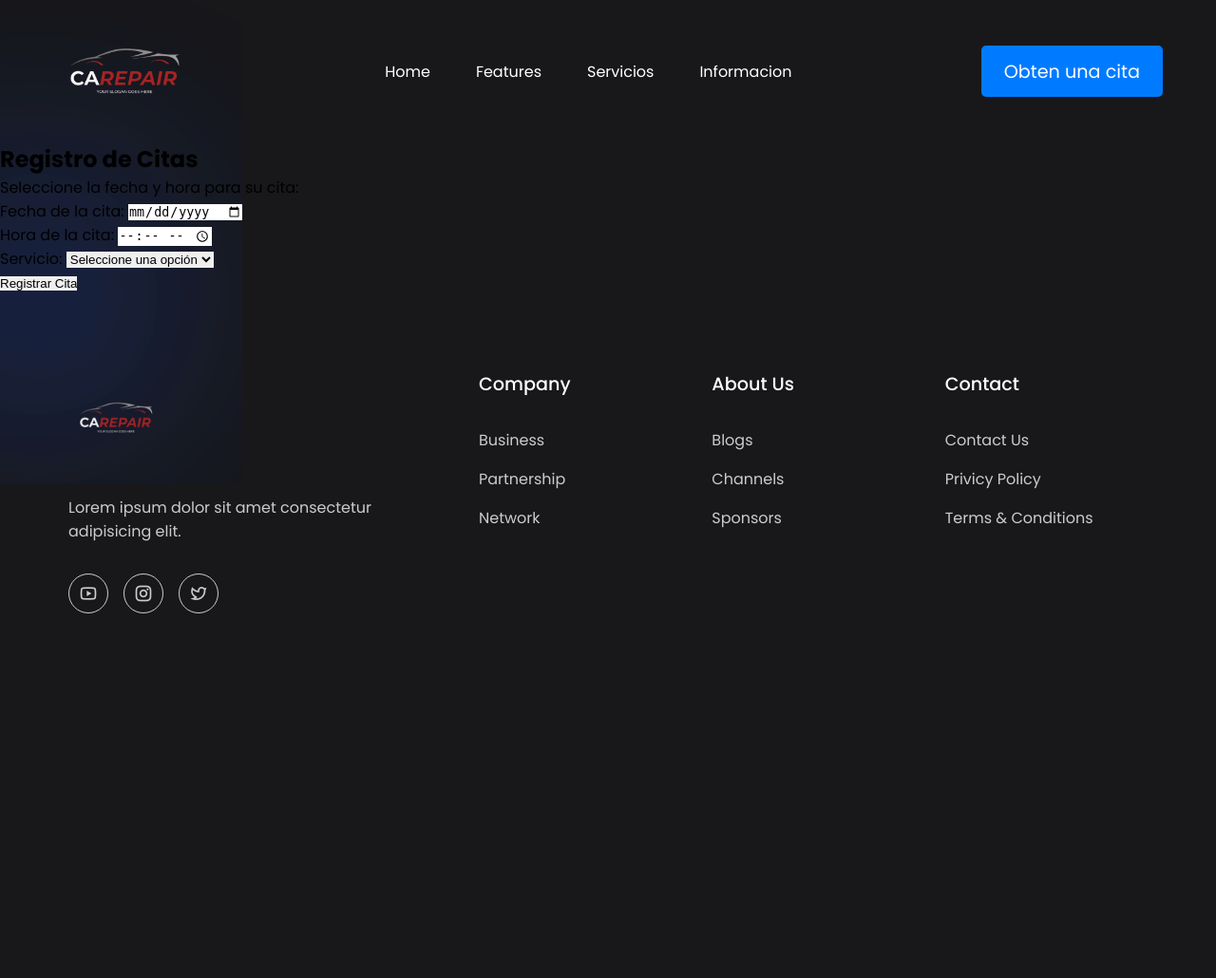
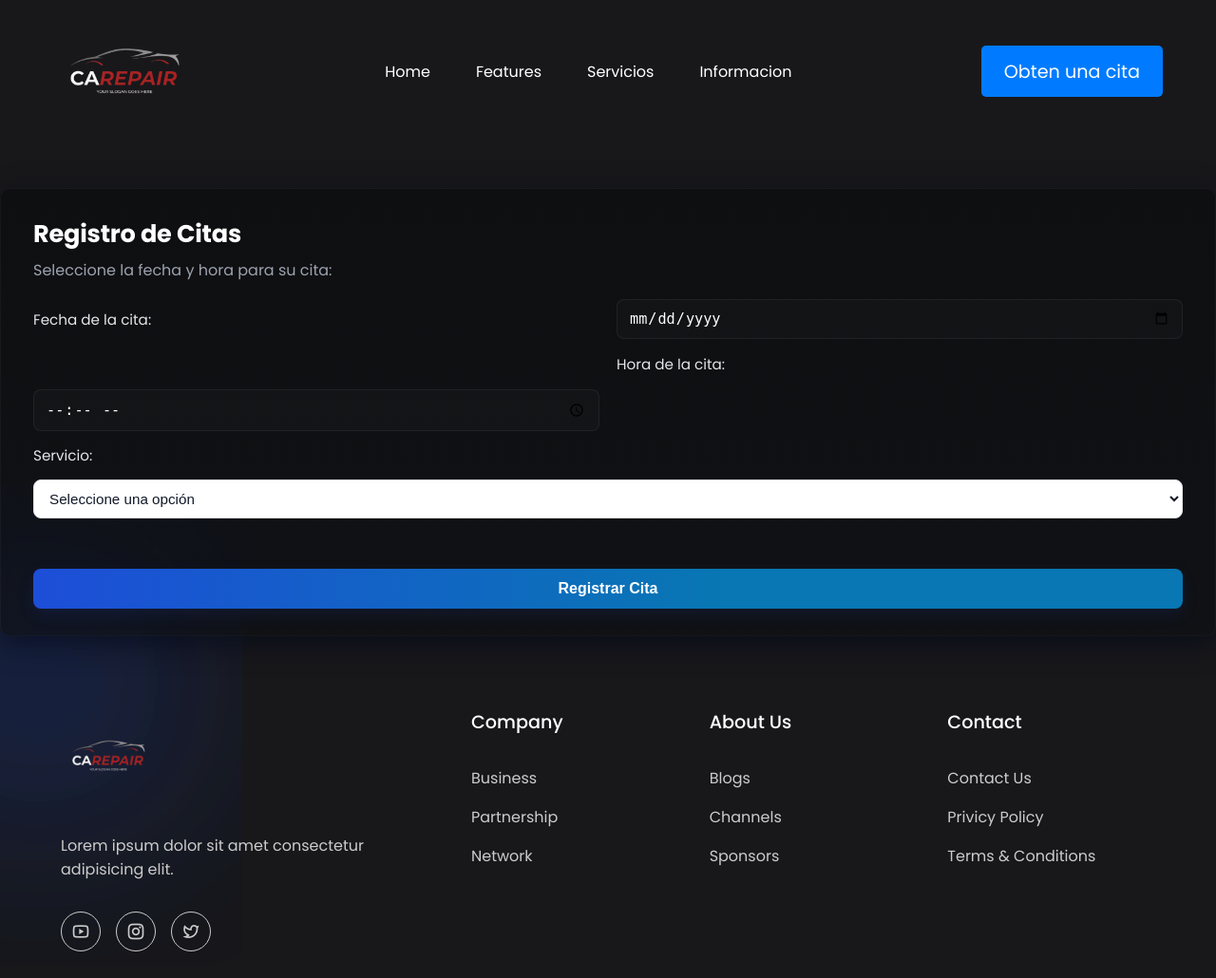
Before and after one commit to ElGuapoX/juan_mecanico, a PHP site: page /juan_mecanico/php/cliente/registrocita.php in a window 1280 px wide. Shown: the whole page at 95% size. Before the commit the page ends 646 px from the top, so only its background shows below. Run offline with PHP 8.4, Linux system fonts and the light colour scheme; the visitor is signed in with stand-in values (Sample User, id 1).

Commit message:
actualizado

```diff
--- /dev/null
+++ b/src/css/forms.css
@@ -0,0 +1,109 @@
+/* Shared form styles for the site - forms.css
+   This file contains generic form variables and control styles used
+   by page-specific CSS (e.g. registrocita.css). Keep this file as the
+   single source of form truth to maintain consistent inputs/selects.
+*/
+:root{
+  --form-bg-dark: rgba(255,255,255,0.02);
+  --form-bg-dark-focus: rgba(255,255,255,0.03);
+  --form-bg-light: #ffffff;
+  --primary: #1d4ed8;
+  --muted: #9ca3af;
+  --radius: 10px;
+  --input-border-dark: rgba(255,255,255,0.06);
+  --input-border-light: #e5e7eb;
+  --input-color-light: #111827;
+}
+
+/* Generic label style (can be overridden per page) */
+.form-label{
+  display: block;
+  font-size: 0.95rem;
+  margin-bottom: 6px;
+  color: #e5e7eb;
+}
+
+/* Generic form control defaults (dark-themed) */
+.form-control,
+input[type="text"],
+input[type="email"],
+input[type="tel"],
+input[type="number"],
+input[type="date"],
+input[type="time"],
+select,
+textarea{
+  width: 100%;
+  padding: 10px 12px;
+  border: 1px solid var(--input-border-dark);
+  border-radius: 8px;
+  background: var(--form-bg-dark);
+  color: #fff;
+  font-size: 0.95rem;
+  outline: none;
+  transition: box-shadow .15s ease, border-color .15s ease, background .12s ease;
+}
+
+/* Make selects visually separate when desired: add class .form-select on page if you want white background */
+.form-select,
+select.form-select{
+  background: var(--form-bg-light);
+  color: var(--input-color-light);
+  border: 1px solid var(--input-border-light);
+}
+
+/* Focus styles for all form controls */
+.form-control:focus,
+select:focus,
+textarea:focus,
+.form-select:focus{
+  box-shadow: 0 6px 20px rgba(29,78,216,0.12);
+  border-color: var(--primary);
+  background: var(--form-bg-dark-focus);
+}
+
+/* If a select uses the white style keep it white on focus */
+.form-select:focus{
+  background: var(--form-bg-light);
+  color: var(--input-color-light);
+}
+
+/* Submit button shared style (page may override if needed) */
+.submit-button,
+button.submit-button{
+  display: inline-block;
+  padding: 12px 18px;
+  background: linear-gradient(90deg, var(--primary), #0877b3 60%);
+  color: #fff;
+  border: none;
+  border-radius: 8px;
+  font-weight: 600;
+  cursor: pointer;
+  text-align: center;
+  font-size: 1rem;
+  transition: transform .08s ease, box-shadow .12s ease, opacity .12s ease;
+  box-shadow: 0 6px 18px rgba(29,78,216,0.12);
+}
+.submit-button:hover{
+  transform: translateY(-2px);
+  box-shadow: 0 12px 36px rgba(29,78,216,0.18);
+}
+
+/* Native picker icon tweaks for WebKit browsers so icons show light/white on dark inputs */
+input[type="date"]::-webkit-calendar-picker-indicator,
+input[type="time"]::-webkit-calendar-picker-indicator{
+  filter: invert(1) brightness(2) saturate(1);
+}
+
+/* Hint to Firefox to prefer the dark UI for native controls */
+input[type="date"],
+input[type="time"]{
+  color-scheme: dark;
+}
+
+/* Option styling for selects (note: some browsers ignore option styling)
+   Keep simple: white background + dark text when using .form-select */
+select.form-select option{
+  color: var(--input-color-light);
+  background: var(--form-bg-light);
+}
--- /dev/null
+++ b/src/css/registrocita.css
@@ -0,0 +1,140 @@
+/* Styles for registrocita.php - appointment registration form
+   Page-specific layout + overrides. Shared form controls are imported
+   from `forms.css` to keep form styles consistent across the site. */
+@import url('../css/forms.css');
+
+body#home{
+  background: #18181B;
+  font-family: 'Poppins', sans-serif;
+  color: #ffffff;
+}
+
+/* Main form container */
+.form-content{
+  max-width: var(--max-width);
+  margin: 48px auto;
+  background: linear-gradient(180deg, rgba(9,10,12,0.6), rgba(12,14,18,0.6));
+  backdrop-filter: blur(6px);
+  box-shadow: 0 8px 30px rgba(2,6,23,0.6);
+  border-radius: var(--radius);
+  padding: 28px 34px;
+  border: 1px solid rgba(255,255,255,0.03);
+}
+
+.form-content h2{
+  margin: 0 0 6px 0;
+  font-size: 1.6rem;
+  letter-spacing: -0.2px;
+  color: #fff;
+}
+.form-content p{
+  margin: 0 0 18px 0;
+  color: var(--muted);
+}
+
+.form-content form{
+  display: grid;
+  grid-template-columns: 1fr 1fr;
+  gap: 14px 18px;
+  align-items: center;
+}
+
+.form-content label{
+  display: block;
+  font-size: 0.95rem;
+  margin: 0; /* remove bottom margin so label sits beside the input in the grid */
+  color: #e5e7eb;
+  align-self: center; /* vertically center within the grid cell */
+  padding-right: 8px;
+}
+
+/* Page-specific form overrides:
+   - Keep selects on this page white for readability
+   - Keep inputs vertically aligned with labels inside .form-content grid
+*/
+.form-content select,
+.form-content select.form-select{
+  background: #ffffff;
+  color: #111827;
+  border: 1px solid #e5e7eb;
+}
+
+.form-content input[type="date"],
+.form-content input[type="time"]{
+  align-self: center;
+}
+
+/* Keep select box white at all times (including focus/hover/active) */
+.form-content select:focus,
+.form-content select:hover,
+.form-content select:active{
+  box-shadow: 0 6px 20px rgba(29,78,216,0.12);
+  border-color: var(--primary);
+  background: #ffffff;
+  color: #111827;
+}
+
+/* Ensure option text is readable (black) when dropdown is opened */
+.form-content select option{
+  color: #111827;
+  background: #ffffff;
+}
+
+/* Make labels and inputs span both columns when needed */
+.form-content label[for="servicio"],
+.form-content select[name="servicio"],
+.form-content input.submit-button{
+  grid-column: 1 / -1;
+}
+
+/* Submit button */
+.submit-button{
+  display: inline-block;
+  padding: 12px 18px;
+  background: linear-gradient(90deg, var(--primary), #0877b3 60%);
+  color: #fff;
+  border: none;
+  border-radius: 8px;
+  font-weight: 600;
+  cursor: pointer;
+  text-align: center;
+  font-size: 1rem;
+  transition: transform .08s ease, box-shadow .12s ease, opacity .12s ease;
+  box-shadow: 0 6px 18px rgba(29,78,216,0.12);
+}
+.submit-button:hover{
+  transform: translateY(-2px);
+  box-shadow: 0 12px 36px rgba(29,78,216,0.18);
+}
+
+/* Responsive: single column on small screens */
+@media (max-width: 680px){
+  .form-content{
+    margin: 20px 16px;
+    padding: 20px;
+  }
+  .form-content form{
+    grid-template-columns: 1fr;
+  }
+}
+
+/* Tweak footer appearance for this page */
+footer.container{
+  margin-top: 40px;
+  background: transparent;
+  padding: 28px 24px;
+}
+footer.container .column .logo img{
+  max-width: 140px;
+}
+
+/* Small utility */
+.center{
+  text-align: center;
+}
+
+/* Accessibility: focus styles for keyboard users */
+.form-content input:focus, .form-content select:focus, .submit-button:focus{
+  outline: 3px solid rgba(14,118,168,0.12);
+  outline-offset: 2px;
+}
--- a/src/php/cliente/registrocita.php
+++ b/src/php/cliente/registrocita.php
@@ -64,6 +64,7 @@ if ($_SERVER['REQUEST_METHOD'] === 'POST') {
     <title>Juan Mecanico</title>
     <link rel="stylesheet" href="https://cdnjs.cloudflare.com/ajax/libs/remixicon/3.5.0/remixicon.min.css">
     <link rel="stylesheet" href="../../css/style.css">
+    <link rel="stylesheet" href="../../css/registrocita.css">
 </head>
 <body id="home">
 <nav>
@@ -92,13 +93,13 @@ if ($_SERVER['REQUEST_METHOD'] === 'POST') {
             <p>Seleccione la fecha y hora para su cita:</p>
             <form action="" method="post">
                 <label for="fecha">Fecha de la cita:</label>
-                <input type="date" name="fecha" id="fecha" required><br>
+                <input class="form-control" type="date" name="fecha" id="fecha" required><br>
 
                 <label for="hora">Hora de la cita:</label>
-                <input type="time" name="hora" id="hora" required><br>
+                <input class="form-control" type="time" name="hora" id="hora" required><br>
 
                 <label for="servicio">Servicio:</label>
-                <select name="servicio" id="servicio" required>
+                <select class="form-select" name="servicio" id="servicio" required>
                     <option value="Seleccione">Seleccione una opción</option>
                     <option value="1">Diagnóstico General</option>
                     <option value="2">Mantenimiento</option>
```
Also changed, not shown: src/css/style.css (+39 -9 lines).
